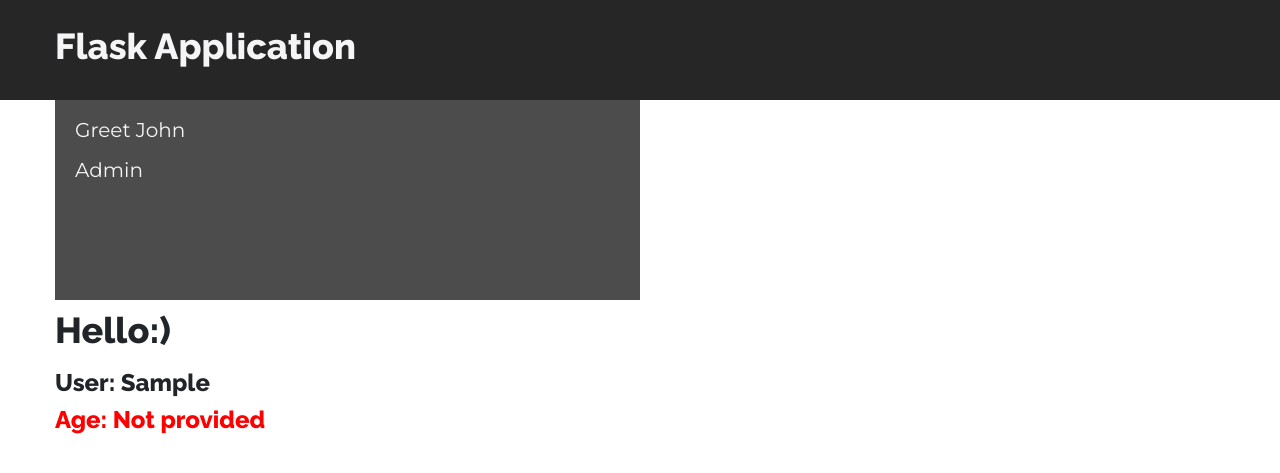
After one commit to Ihor-Mykytiuk/flask-app-lab, a Flask app: a page that uses app/users/templates/users/hi.html in a window 1280 px wide. The commit adds this page. Shown: the top 473 px of the page. Run offline with Flask 3, Linux system fonts and the light colour scheme.

Commit message:
add blueprint for users

```diff
--- a/app/__init__.py
+++ b/app/__init__.py
@@ -4,6 +4,8 @@ app = Flask(__name__)
 # app.config.from_pyfile('config.py')
 
 from . import views
+from app.users import users_bp
+from app.posts import posts_bp
 
-from app.posts import posts_bp
 app.register_blueprint(posts_bp)
+app.register_blueprint(users_bp)
--- a/app/static/css/style.css
+++ b/app/static/css/style.css
@@ -269,3 +269,29 @@ h3 {
   background-color: #fff;
   transition: 0.3s;
 }
+
+/* -------------------------------------------------------------------------------------*/
+
+.header__title {
+  color: #f5f4f6;
+}
+
+.greeting-nav__list {
+  display: flex;
+  flex-direction: column;
+  gap: 20px;
+  font-size: 20px;
+  width: 50%;
+  height: 200px;
+  padding: 20px;
+  background-color: #4c4c4c;
+}
+
+.greeting-nav__link,
+.header__link {
+  color: #f5f4f6;
+}
+
+.greeting-nav__link:hover {
+  color: #817a68;
+}
--- /dev/null
+++ b/app/users/__init__.py
@@ -0,0 +1,6 @@
+from flask import Blueprint
+
+
+users_bp = Blueprint('users', __name__, url_prefix='/users', template_folder='templates/users')
+
+from . import views
--- /dev/null
+++ b/app/users/templates/users/hi.html
@@ -0,0 +1,32 @@
+{% extends 'base.html' %}
+{% block header %}
+    <div class="header__container">
+        <h1 class="header__title"><a href="{{ url_for('main') }}" class="header__link">Flask Application</a></h1>
+    </div>
+{% endblock %}
+{% block content %}
+    <div class="greeting">
+        <div class="greeting__container">
+        <nav class="greeting-nav">
+            <ul class="greeting-nav__list">
+                <li class="greeting-nav__item">
+                    <a href="{{ url_for('users.greetings', name='John', age=45) }}" class="greeting-nav__link">Greet John</a>
+                </li>
+
+                <li class="greeting-nav__item">
+                    <a href="{{ url_for('users.admin') }}" class="greeting-nav__link">Admin</a>
+                </li>
+            </ul>
+        </nav>
+
+        <h1>Hello:) </h1>
+        <h3>User: {{ name | title }}</h3>
+        {% if age %}
+            <h3 style="color: green">Age: {{ age }}</h3>
+        {% else %}
+            <h3 style="color: red">Age: Not provided</h3>
+        {% endif %}
+        </div>
+    </div>
+
+{% endblock %}
--- /dev/null
+++ b/app/users/views.py
@@ -0,0 +1,14 @@
+from flask import render_template, request, redirect, url_for
+from . import users_bp
+
+
+@users_bp.route('/hi/<string:name>/')
+def greetings(name):
+    name = name.upper()
+    age = request.args.get('age', 0, type=int)
+    return render_template('hi.html', name=name, age=age)
+
+@users_bp.route('/admin')
+def admin():
+    to_url = url_for("users.greetings", name="administrator", _external=True)
+    return redirect(to_url)
```
Also changed, not shown: app/templates/hi.html (deleted, +0 -17 lines), app/views.py (+0 -11 lines).
